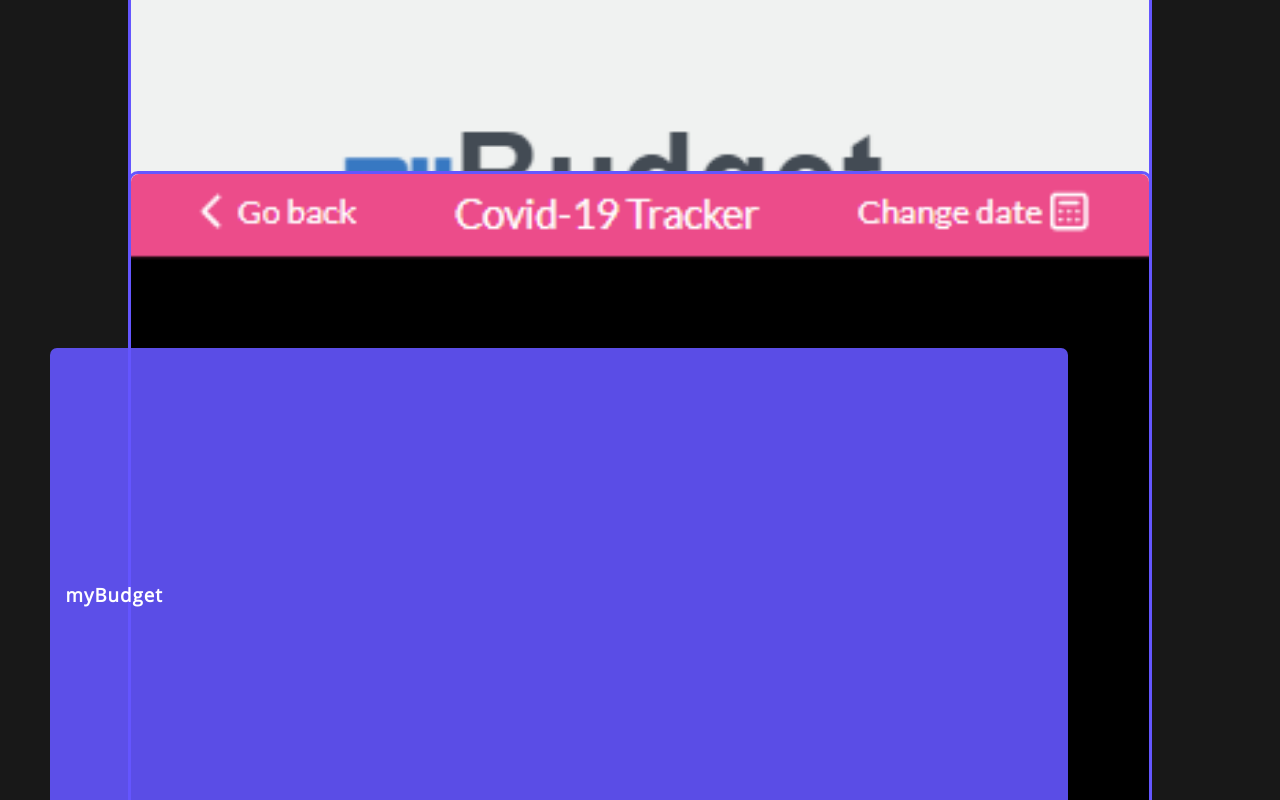
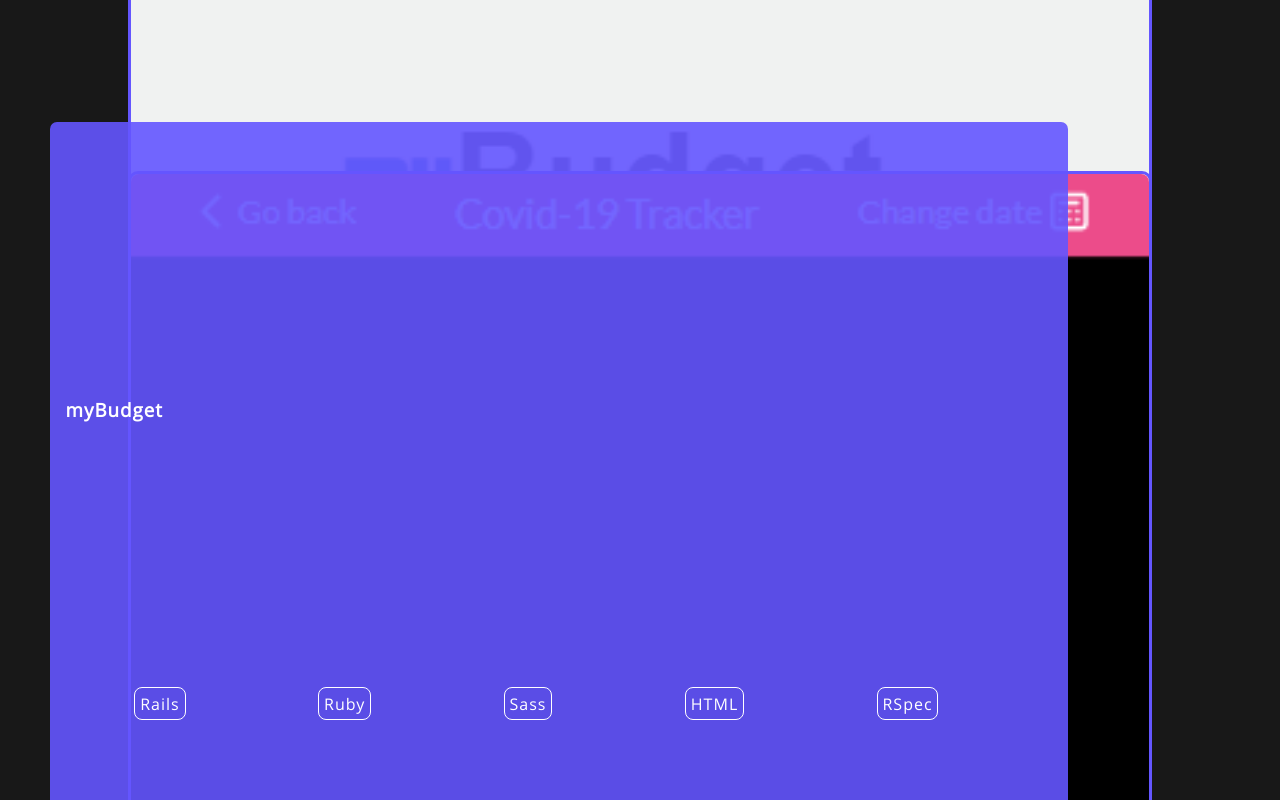
Before and after one commit to TimmyChan99/my-portfolio, a React (Create React App) app: page / in a window 1280 px wide. Shown: the part 1820-2620 px from the top of the page. Built offline with nearby package versions, Linux system fonts and the light colour scheme.

Commit message:
Fix styles and links issues

```diff
--- a/src/components/header/Header.module.scss
+++ b/src/components/header/Header.module.scss
@@ -22,7 +22,7 @@
 }
 
 .navList {
-  background-color: $black1;
+  background-color: $lignt_dark;
   position: fixed;
   top: 0;
   left: 30vw;
@@ -60,3 +60,15 @@
     }
   }
 }
+
+.navbar_underlayout {
+  background-color: $pink;
+  position: fixed;
+  top: 0;
+  right: 0;
+  left: 0;
+  bottom: 0;
+  backdrop-filter: blur(6px) saturate(78%);
+    -webkit-backdrop-filter: blur(10px) saturate(78%);
+    background-color: rgba(100, 86, 255, 0.4);
+}
--- a/src/components/header/NavBar.js
+++ b/src/components/header/NavBar.js
@@ -17,6 +17,7 @@ function NavBar() {
         <RiMenu3Fill color="white" fontSize="1.7em" />
       </button>
       { toggleMenu && (
+      <div className={styles.navbar_underlayout}>
         <div className={styles.navList}>
           <button
             type="button"
@@ -36,6 +37,7 @@ function NavBar() {
             </li>
           </ul>
         </div>
+      </div>
       )}
     </nav>
   );
--- a/src/components/home/Home.js
+++ b/src/components/home/Home.js
@@ -15,7 +15,9 @@ function Home() {
         of my work and experience! If you like what you see and have a project
         you need coded, don&lsquo;t hestiate to contact me.
       </p>
-      <button type="button">Contact Me</button>
+      <button type="button">
+        <a href="#contact">Contact Me</a>
+      </button>
     </section>
   );
 }
--- a/src/components/home/Home.module.scss
+++ b/src/components/home/Home.module.scss
@@ -33,7 +33,10 @@
     padding: 0.7em 1.5em;
     border: 1px $pink solid;
     border-radius: 8px;
-    color: $pink;
     margin-top: 1em;
+
+    a {
+      color: $pink;
+    }
   }
 }
--- a/src/components/works/ProjectCard.module.scss
+++ b/src/components/works/ProjectCard.module.scss
@@ -19,7 +19,7 @@
 
     z-index: 10;
     width: 100%;
-    min-height: 55%;
+    min-height: 65%;
     position: absolute;
     right: 8%;
     bottom: 5%;
@@ -33,12 +33,15 @@
       @include flex(row, flex-start, space-around);
 
       flex-wrap: wrap;
-      width: 85%;
-      color: #06013a;
-      font-weight: 700;
+      width: 95%;
+      color: $white;
 
       li {
-        margin-left: 5px;
+        margin: 5px 0 0 5px;
+        font-weight: 500;
+        border: 1px $white solid;
+        padding: .3em;
+        border-radius: 8px;
       }
     }
 
@@ -55,11 +58,14 @@
 
     button {
       background-color: $white;
-      color: $pink;
       padding: 0.6em 1em;
       border-radius: 8px;
       width: 40%;
-      font-weight: 700;
+
+      a {
+        color: $pink;
+        font-weight: 700;
+      }
     }
   }
 }
```
Lines whose indentation alone changed are shown as unchanged.
